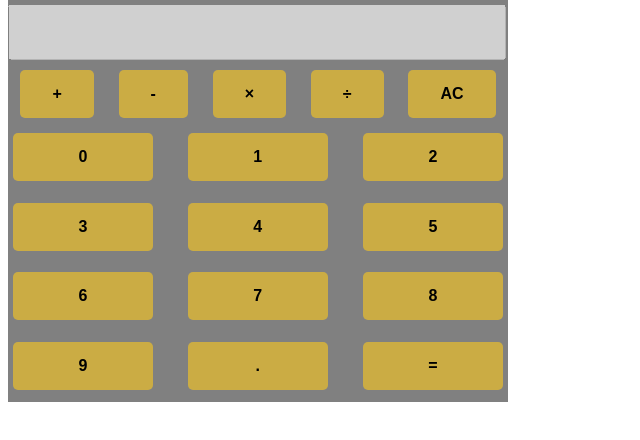
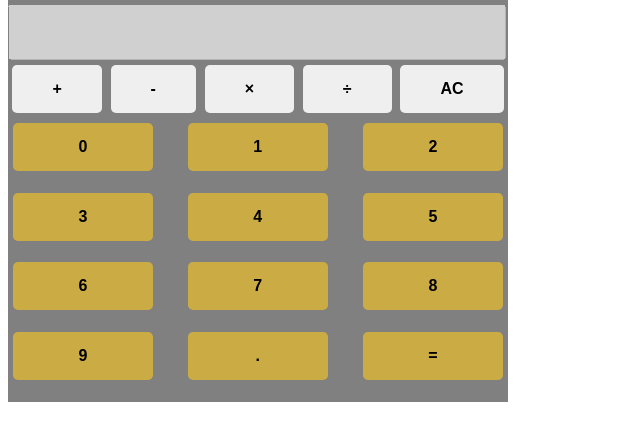
Before and after one commit to Hvbert1/calculator, a plain HTML site: page index.html in a window 1280 px wide. Shown: the part 206-646 px from the top of the page, without its empty margins (0-640 px from the left). Drawn offline with Linux system fonts and the light colour scheme.

Commit message:
changed button style

```diff
--- a/styles.css
+++ b/styles.css
@@ -18,8 +18,14 @@
     gap: 5%;
 }
 
-
-button {
+.btns button {
+    border: none;
+    border-radius: 5px;
+    font-size: 16px;
+    font-weight: bold;
+    padding: 15px 40px;
+}
+.digits button {
     border: none;
     padding: 15px 32px;
     background-color: #CBAC44;
@@ -34,9 +40,10 @@ input {
     height: 50px;
     font-size: 30px;
     font-weight: bold;
+    color: darkcyan;
 }
 
-#header {
+.calculator #header {
     font-size: 50px;
     font-weight: bolder;
     color: white;
```
